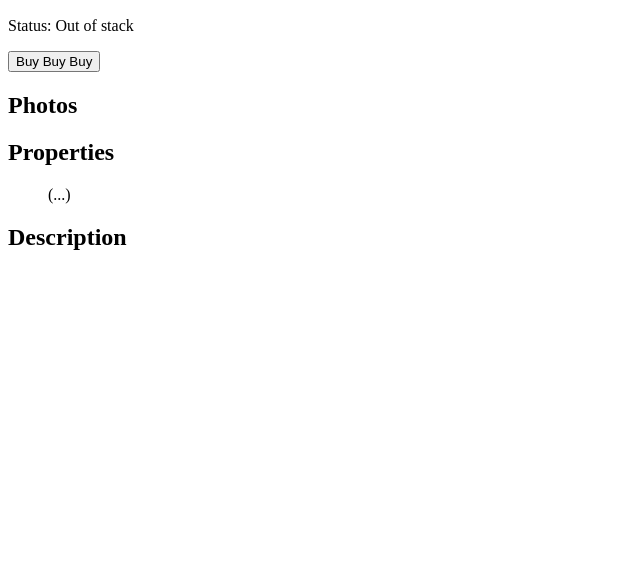
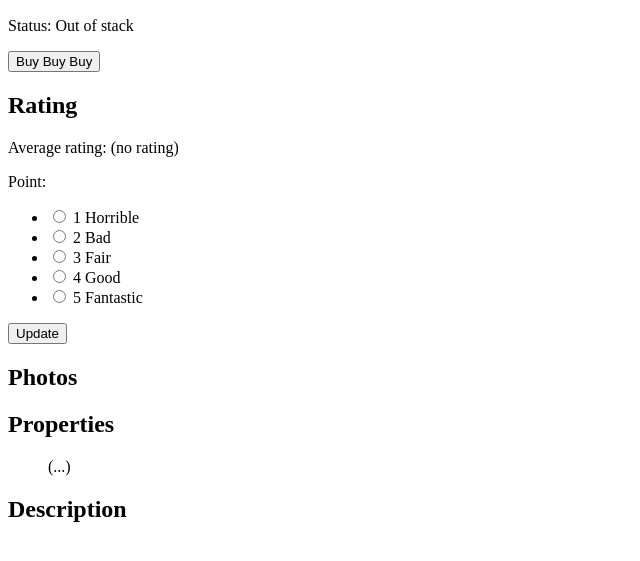
Before and after one commit to sorz/COMP321-ISI, a Django app: template store/product/templates/product/detail.html in a window 1280 px wide. Shown: the part 98-659 px from the top of the page, without its empty margins (0-640 px from the left). Run offline with Django 3.2, Linux system fonts and the light colour scheme; the template is opened without the code that fills it: values that come from a table or form of the project are taken from there, others are empty; some libraries are stand-ins or nearby versions.

Commit message:
Product rating (buggy)

```diff
--- /dev/null
+++ b/store/product/forms.py
@@ -0,0 +1,38 @@
+from django import forms
+
+from .models import Rating
+
+
+RATING_CHOICES = (
+    (1, '1 Horrible'),
+    (2, '2 Bad'),
+    (3, '3 Fair'),
+    (4, '4 Good'),
+    (5, '5 Fantastic')
+)
+
+
+class RatingForm(forms.ModelForm):
+    class Meta:
+        model = Rating
+        fields = ['point', 'product']
+        widgets = {
+            'point': forms.RadioSelect(choices=RATING_CHOICES),
+            'product': forms.HiddenInput()
+        }
+
+    def clean_point(self):
+        point = self.cleaned_data.get('point')
+        if point not in (1, 2, 3, 4, 5):
+            raise forms.ValidationError('Point must be choose from 1 to 5.',
+                                        code='invalid-point')
+        return point
+
+    def clean(self):
+        cleaned_data = super().clean()
+        product = cleaned_data.get('product')
+
+        if not product.has_bought_by_user(self.instance.user):
+            raise forms.ValidationError('Cannot rating before buy it.',
+                                        code='no-purchase-yet')
+        return cleaned_data
--- a/store/product/models.py
+++ b/store/product/models.py
@@ -3,6 +3,9 @@ from django.core.validators import MaxValueValidator, MinValueValidator
 from django.contrib.auth.models import User
 
 from category.models import Category
+
+
+RATING_DISPLAY = ('Horrible', 'Bad', 'Fair', 'Good', 'Fantastic')
 
 
 class Product(models.Model):
@@ -26,6 +29,18 @@ class Product(models.Model):
             count += 1
         self.average_rating = total / count
         self.save()
+
+    def get_average_rating_display(self):
+        if 1 <= self.average_rating <= 5:
+            return RATING_DISPLAY[round(self.average_rating) - 1]
+
+    def has_bought_by_user(self, user):
+        """Return True if this user has purchased it and confirmed the order."""
+        orders = user.order_set.filter(status='R')
+        for order in orders:
+            if order.orderitem_set.filter(product=self).exists():
+                return True
+        return False
 
     def __str__(self):
         return self.name
--- a/store/product/templates/product/detail.html
+++ b/store/product/templates/product/detail.html
@@ -22,6 +22,22 @@
 
   <button class="buy"
           data-link="{% url 'cart:item' product.id %}">Buy Buy Buy</button>
+
+  <h2>Rating</h2>
+  <p>Average rating:
+    {% if product.average_rating %}
+      {{ product.get_average_rating_display }} ({{ product.average_rating }})
+    {% else %}
+      (no rating)
+    {% endif  %}
+  </p>
+
+  {% if rating_form %}
+    <form id="rating-form" method="POST" action=".">{% csrf_token %}
+      {{ rating_form }}
+      <button type="submit">Update</button>
+    </form>
+  {% endif %}
 
   <h2>Photos</h2>
   <ul>
```
Also changed, not shown: store/product/views.py (+28 -2 lines).
